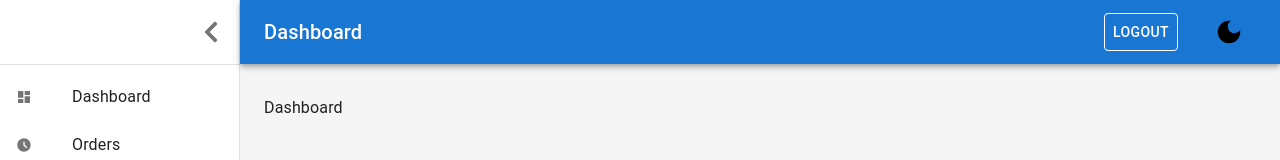
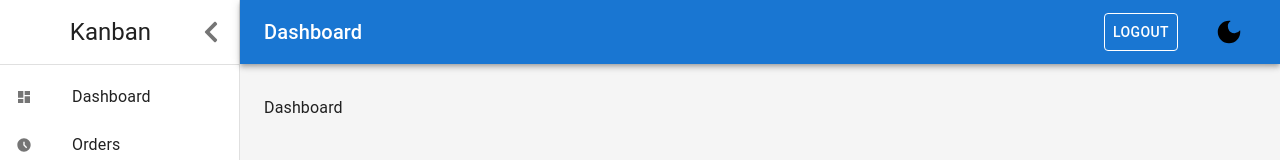
Before and after one commit to sarveshh/react-kanban, a React (Create React App) app: page /app in a window 1280 px wide. Shown: the top 160 px of the page. Built offline with nearby package versions, Linux system fonts and the light colour scheme; no server answers; sample sign-in values are in the browser's storage.

Commit message:
Title change

```diff
--- a/src/components/AppLayout.js
+++ b/src/components/AppLayout.js
@@ -18,7 +18,6 @@ import { useDispatch, useSelector } from "react-redux";
 import { useNavigate } from "react-router-dom";
 import { logoutInitiate } from "../store/slices/authSlice";
 import { nightModeActions } from "../store/slices/nightModeSlice";
-import { Link } from "react-router-dom";
 import {
   MdLightMode,
   MdDarkMode,
@@ -28,7 +27,6 @@ import {
 import ListItemButton from "@mui/material/ListItemButton";
 import ListItemIcon from "@mui/material/ListItemIcon";
 import ListItemText from "@mui/material/ListItemText";
-import { Routes, Route } from "react-router-dom";
 import TaskManager from "./TaskManager/TaskManager";
 import DashboardMain from "./Dashboard/Dashboard";
 
@@ -135,7 +133,7 @@ const AppLayout = () => {
             noWrap
             sx={{ flexGrow: 1 }}
           >
-            Dashboard
+            {showKanban ? "Task Manager" : "Dashboard"}
           </Typography>
           {auth && (
             <>
@@ -175,6 +173,9 @@ const AppLayout = () => {
             px: [1],
           }}
         >
+          <Typography variant="h5" noWrap sx={{ ml: 3, mr: 5 }}>
+            Kanban
+          </Typography>
           <IconButton onClick={toggleDrawer}>
             <FaChevronLeft />
           </IconButton>
```
